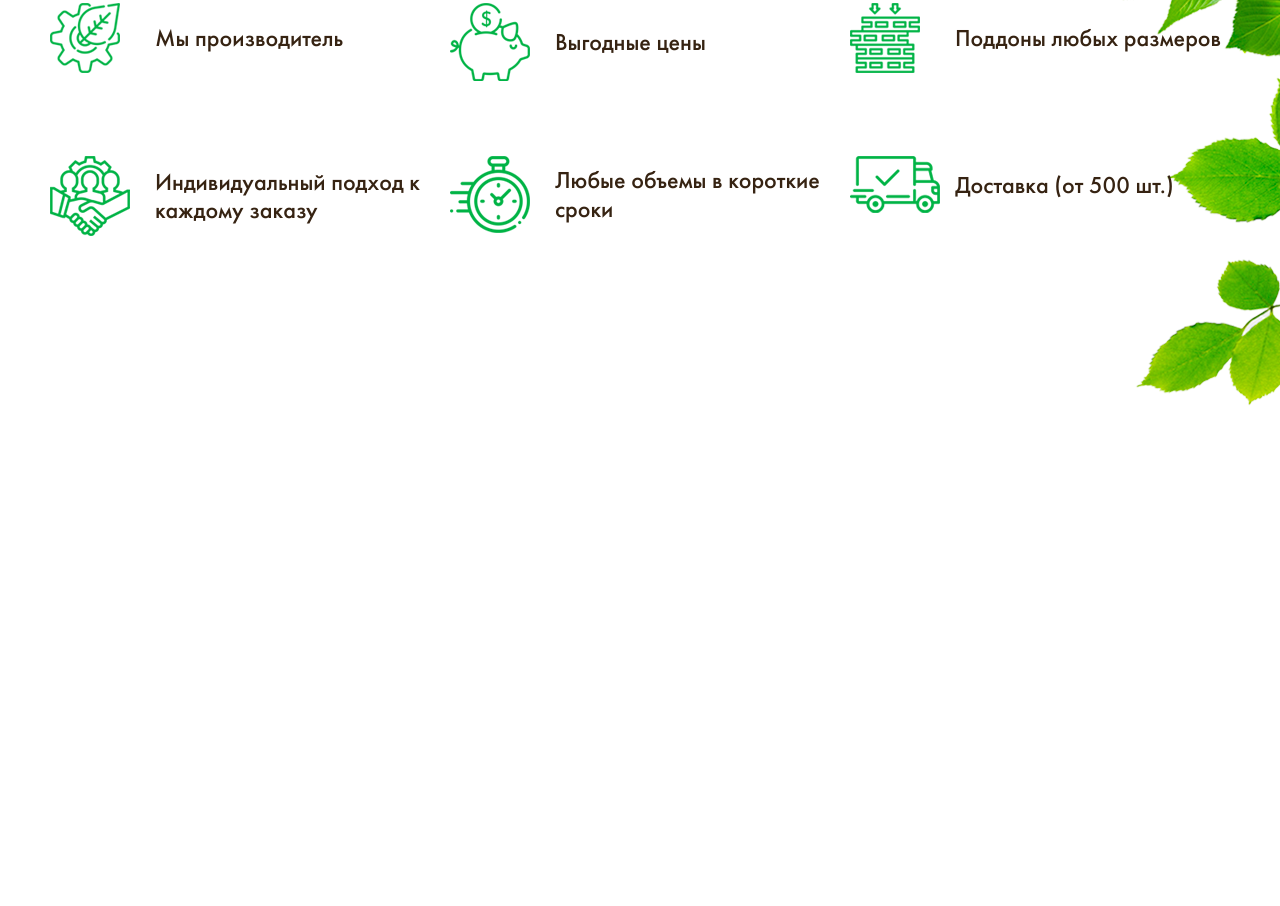
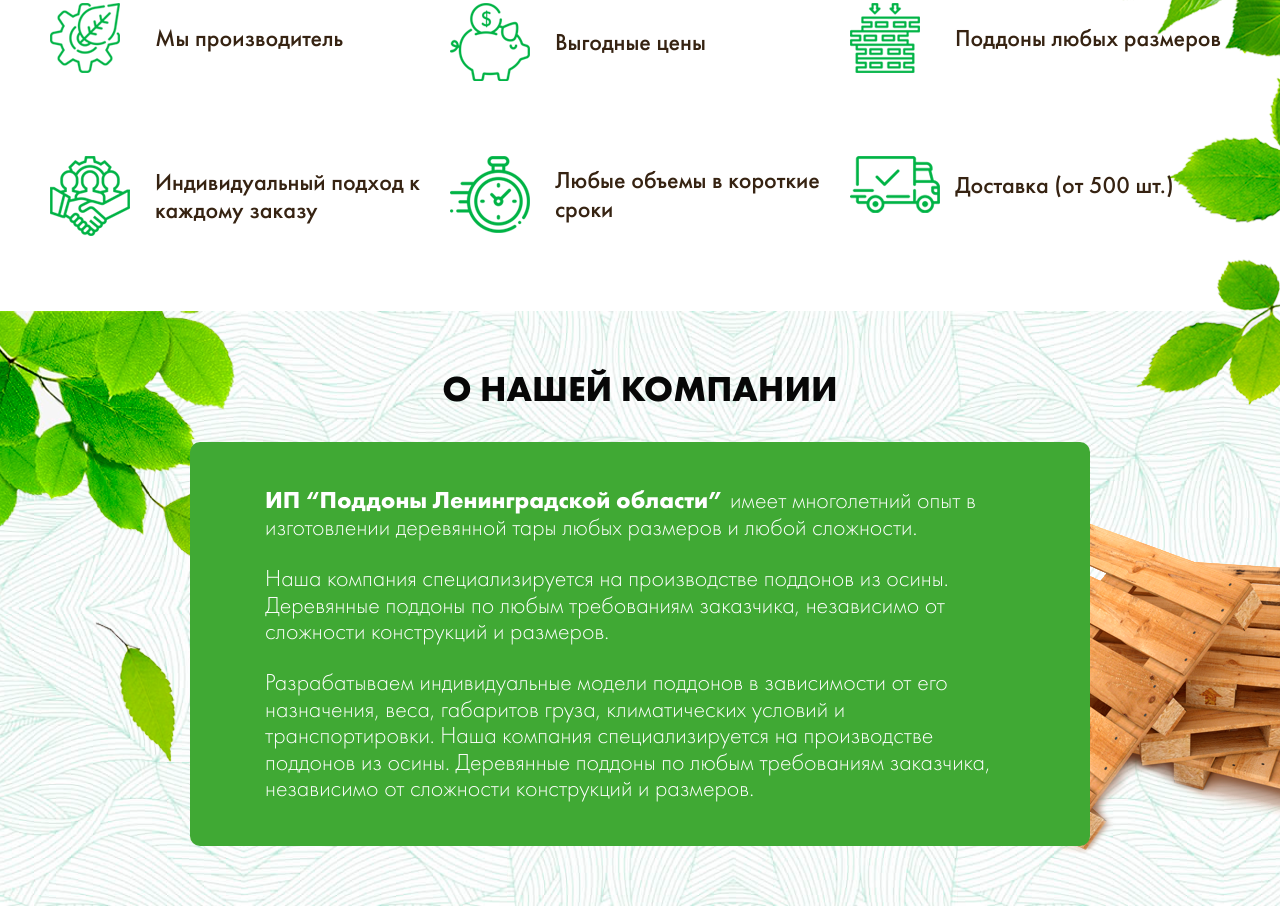
Before and after one commit to AlexKobiliansky/pallets, a website: page app/index.html in a window 1280 px wide. Shown: the part 2698-3604 px from the top of the page. Before the commit the page ends 3131 px from the top, so only its background shows below. Drawn offline with Linux system fonts and the light colour scheme.

Commit message:
section about complete

```diff
--- a/app/index.html
+++ b/app/index.html
@@ -471,6 +471,26 @@
 		</div>
 	</section>
 	<!-- ======= SECTION ADVANTAGES END ======= -->
+
+	<!-- ======= SECTION ABOUT START ======= -->
+	<section class="s-about">
+		<div class="about-leaves">
+			<img src="img/about-leaves.png" alt="alt" class="img-responsive">
+		</div>
+		<div class="container">
+			<div class="about-pallets">
+				<img src="img/about-pallets.png" alt="alt" class="img-responsive">
+			</div>
+			<div class="section-title">О нашей компании</div>
+			<div class="about-content">
+				<p><strong>ИП “Поддоны Ленинградской области”</strong> имеет многолетний опыт в изготовлении деревянной тары любых размеров и любой сложности.</p>
+
+				<p>Наша компания специализируется на производстве поддонов из осины. Деревянные поддоны по любым требованиям заказчика, независимо от сложности конструкций и размеров.</p>
+				<p>Разрабатываем индивидуальные модели поддонов в зависимости от его назначения, веса, габаритов груза, климатических условий и транспортировки. Наша компания специализируется на производстве поддонов из осины. Деревянные поддоны по любым требованиям заказчика, независимо от сложности конструкций и размеров.</p>
+			</div>
+		</div>
+	</section>
+	<!-- ======= SECTION ABOUT END ======= -->
 </div>
 
 
--- a/app/sass/base/_media.sass
+++ b/app/sass/base/_media.sass
@@ -75,6 +75,11 @@
 
 // ≥992px
 +media-breakpoint-down(md)
+
+  .about-content
+    margin-left: 40px
+    margin-right: 40px
+    font-size: 20px
 
   .how-item
     width: calc(20% - 20px)
@@ -167,6 +172,10 @@
 // ≥768px
 +media-breakpoint-down(sm)
 
+  .about-content
+    margin-left: 0
+    margin-right: 0
+
   .s-how
     padding-bottom: 20px
 
@@ -239,6 +248,19 @@
 
 // ≥480px
 +media-breakpoint-down(xs)
+
+  .about-leaves
+    display: none
+
+  .about-pallets
+    display: none
+
+  .about-content
+    padding: 30px 25px
+    font-size: 18px
+    line-height: 1.2
+    p
+      margin-bottom: 16px
 
   .adv-leaves
     display: none
@@ -316,7 +338,7 @@
     .contacts
       margin-left: 5px
       .call
-        font-size: 14px
+        font-size: 13px
         margin-bottom: 3px
 
   .mess-item
--- /dev/null
+++ b/app/sass/layout/_s-about.sass
@@ -0,0 +1,33 @@
+.s-about
+  background-image: url('../img/bg-how.jpg')
+  +bg-cover
+  position: relative
+  overflow: hidden
+  .container
+    position: relative
+
+.about-content
+  background-color: $accent
+  border-radius: 10px
+  color: #fff
+  font-size: 24px
+  font-weight: 300
+  line-height: 1.1
+  padding: 45px 75px 20px
+  margin-left: 140px
+  margin-right: 140px
+  margin-top: 35px
+  position: relative
+  z-index: 2
+  p
+    margin-bottom: 25px
+
+.about-leaves
+  position: absolute
+  left: 0
+  top: 0
+
+.about-pallets
+  position: absolute
+  bottom: -8px
+  right: -183px
--- a/app/sass/layout/_s-advantages.sass
+++ b/app/sass/layout/_s-advantages.sass
@@ -1,11 +1,15 @@
 .s-advantages
   padding-bottom: 0
   position: relative
+  .container
+    position: relative
+    z-index: 4
 
 .adv-leaves
   position: absolute
   right: 0
   top: 0
+  z-index: 3
 
 
 .adv-wrap
--- a/app/sass/main.sass
+++ b/app/sass/main.sass
@@ -11,6 +11,7 @@
 @import layout/s-production
 @import layout/s-how
 @import layout/s-advantages
+@import layout/s-about
 @import layout/footer
 
 
```
Also changed, not shown: app/css/main.min.css, app/img/about-leaves.png (added), app/img/about-pallets.png (added).
